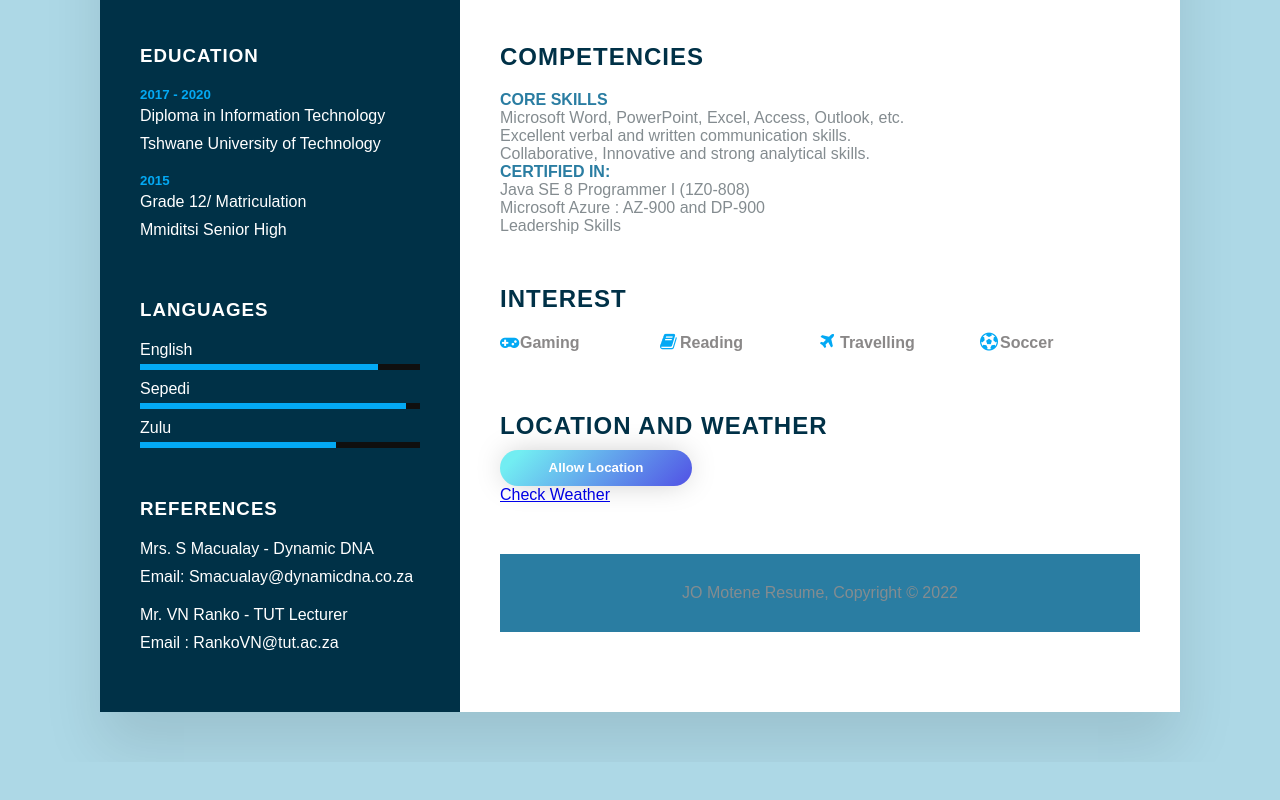
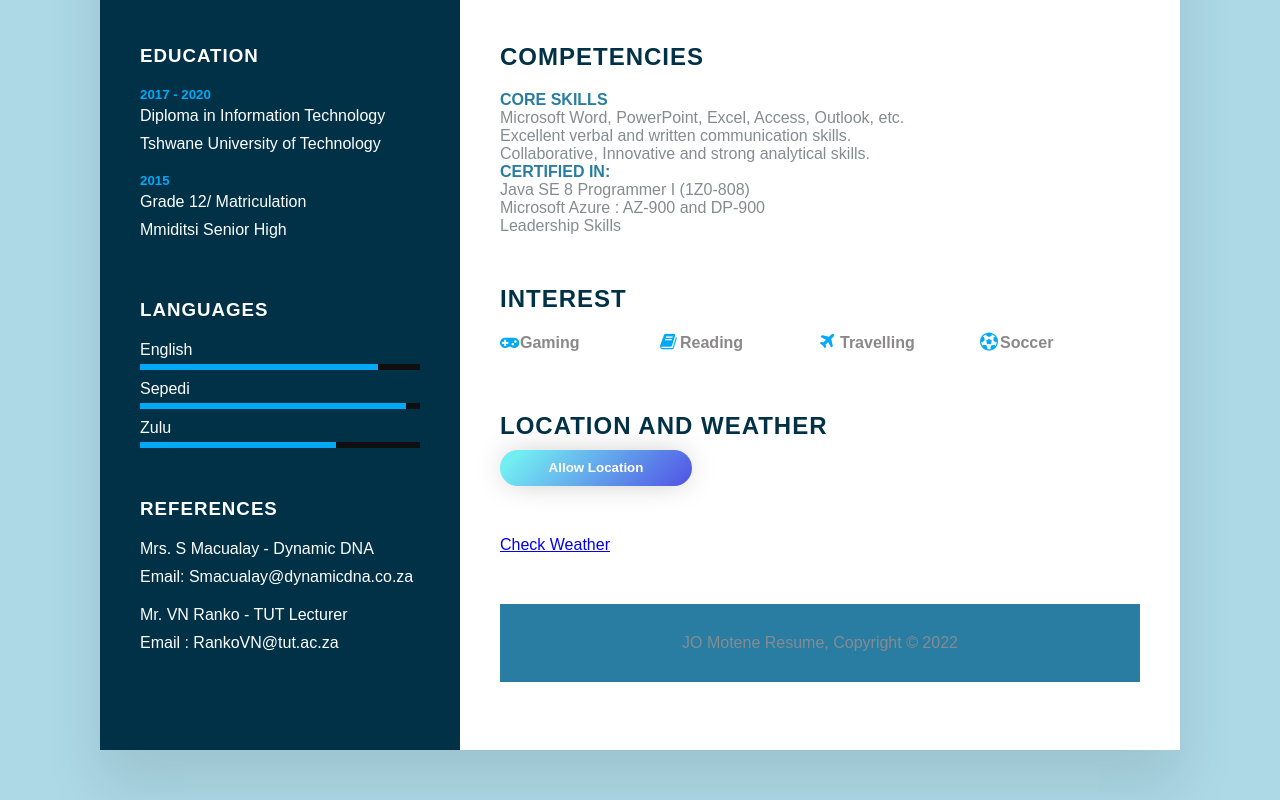
Before and after one commit to MoteneJan/Resume-CV, a plain HTML site: page index.html in a window 1280 px wide. Shown: the part 631-1431 px from the top of the page. Before the commit the page ends 1393 px from the top, so only its background shows below. Drawn offline with Linux system fonts and the light colour scheme; a web font is replaced by a local one.

Commit message:
Modifying index.html

```diff
--- a/index.html
+++ b/index.html
@@ -175,10 +175,10 @@
                 <h2 class="title2">Location and Weather</h2>
                 <button type="button" class="find-state">Allow Location</button>
 
-                <ul>
-                    <a href="weather.html">Check Weather</a>
-                </ul>
+            </div>
 
+            <div class="about interest">
+                <a href="weather.html">Check Weather</a>
             </div>
 
             <div>
```
